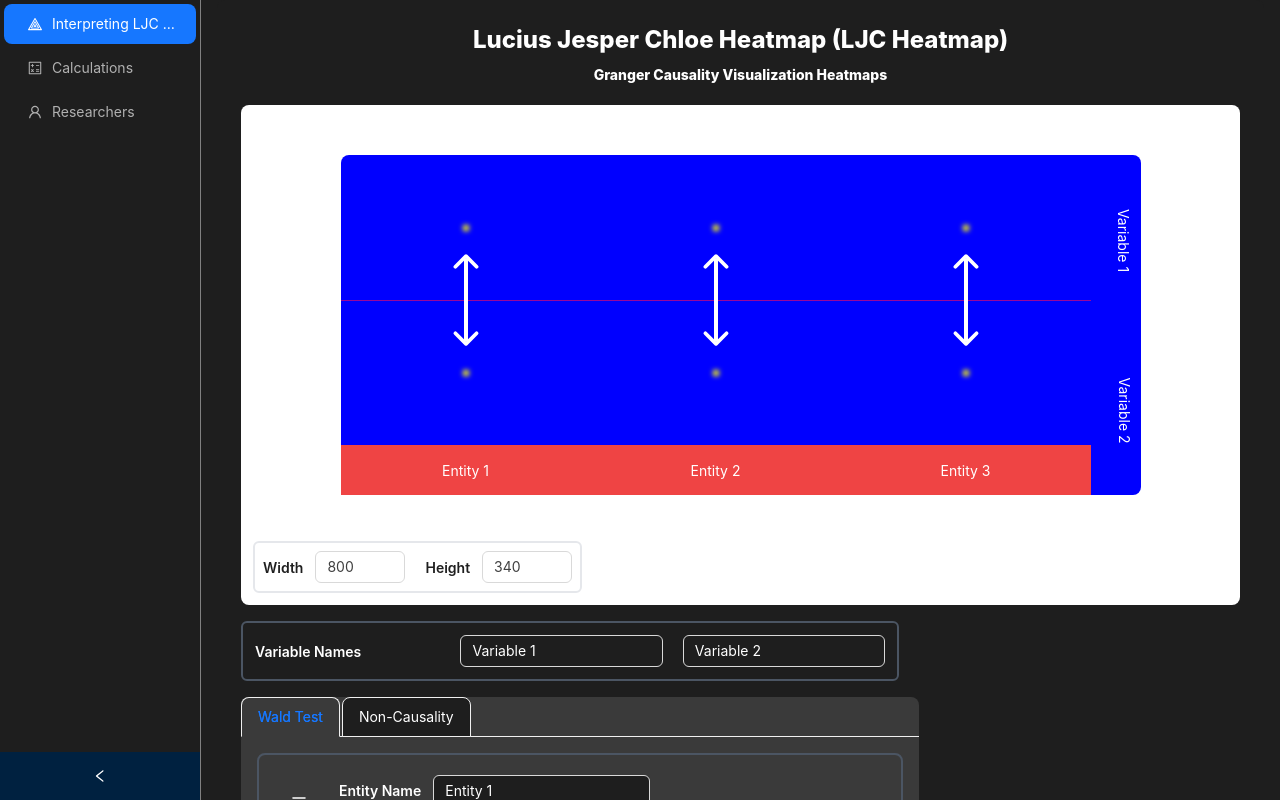
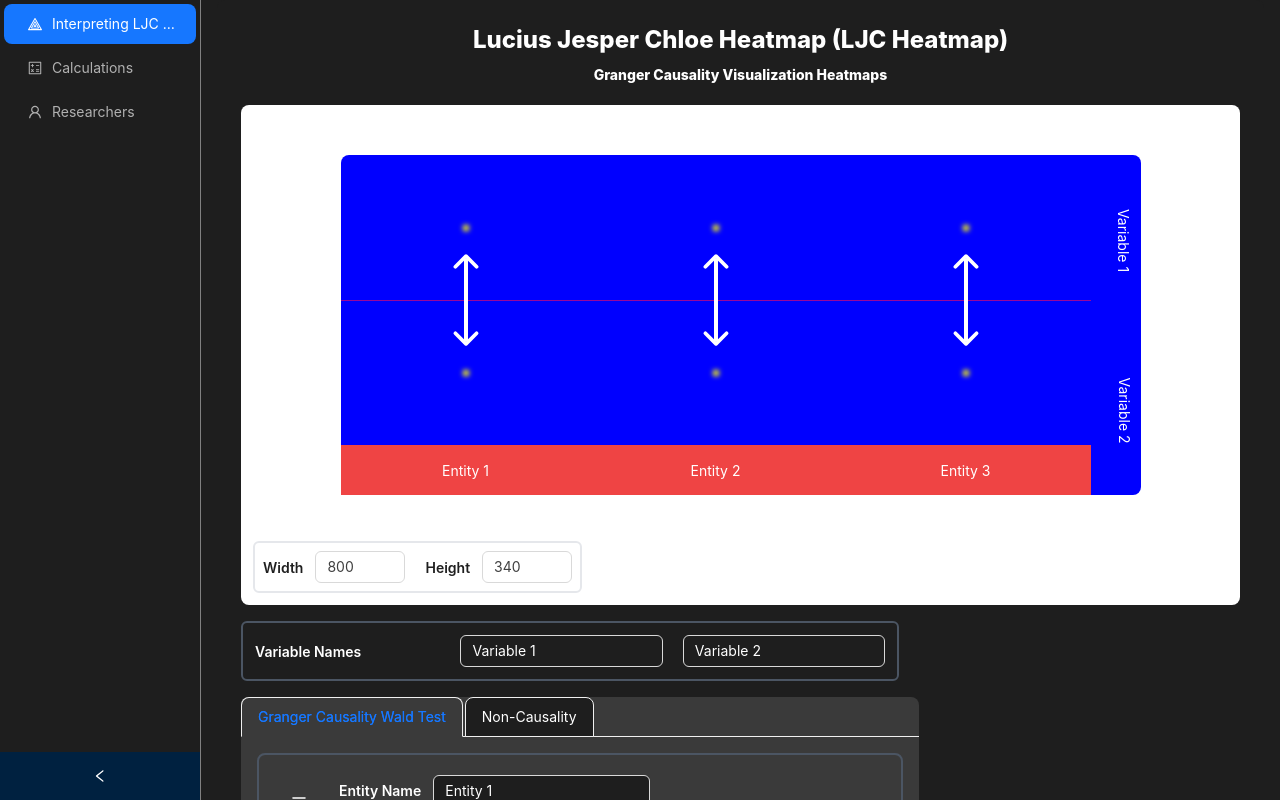
Before and after one commit to LuciusJesperChloe/LJC-HeatMap, a React (Create React App) app: page / in a window 1280 px wide. Shown: the top 800 px of the page. Built offline with nearby package versions, Linux system fonts and the light colour scheme.

Commit message:
Update RcegPage.tsx

```diff
--- a/src/pages/rceg/RcegPage.tsx
+++ b/src/pages/rceg/RcegPage.tsx
@@ -1022,7 +1022,7 @@ const RcegPage = () => {
           items={[
             {
               key: "1",
-              label: "Wald Test",
+              label: "Granger Causality Wald Test",
               children: (
                 <div>
                   <div className=" w-full flex flex-col gap-2">
```
